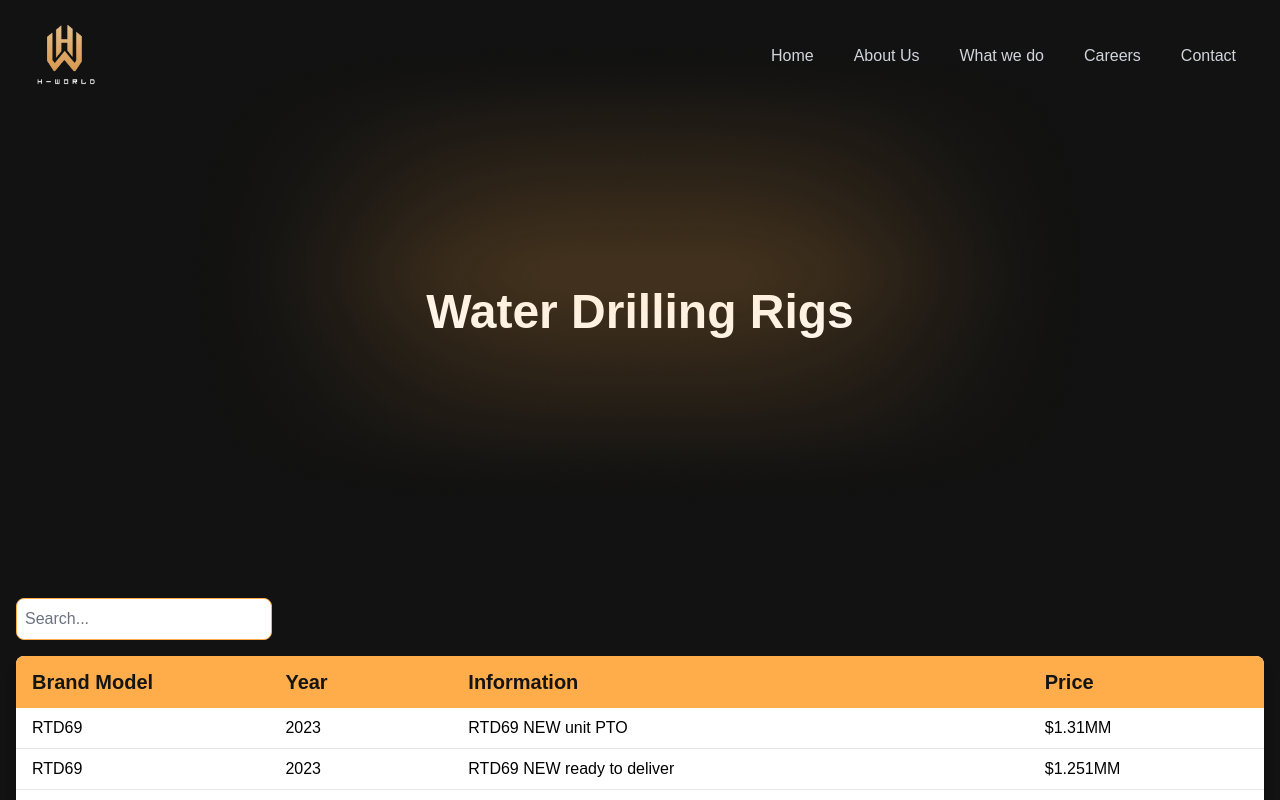
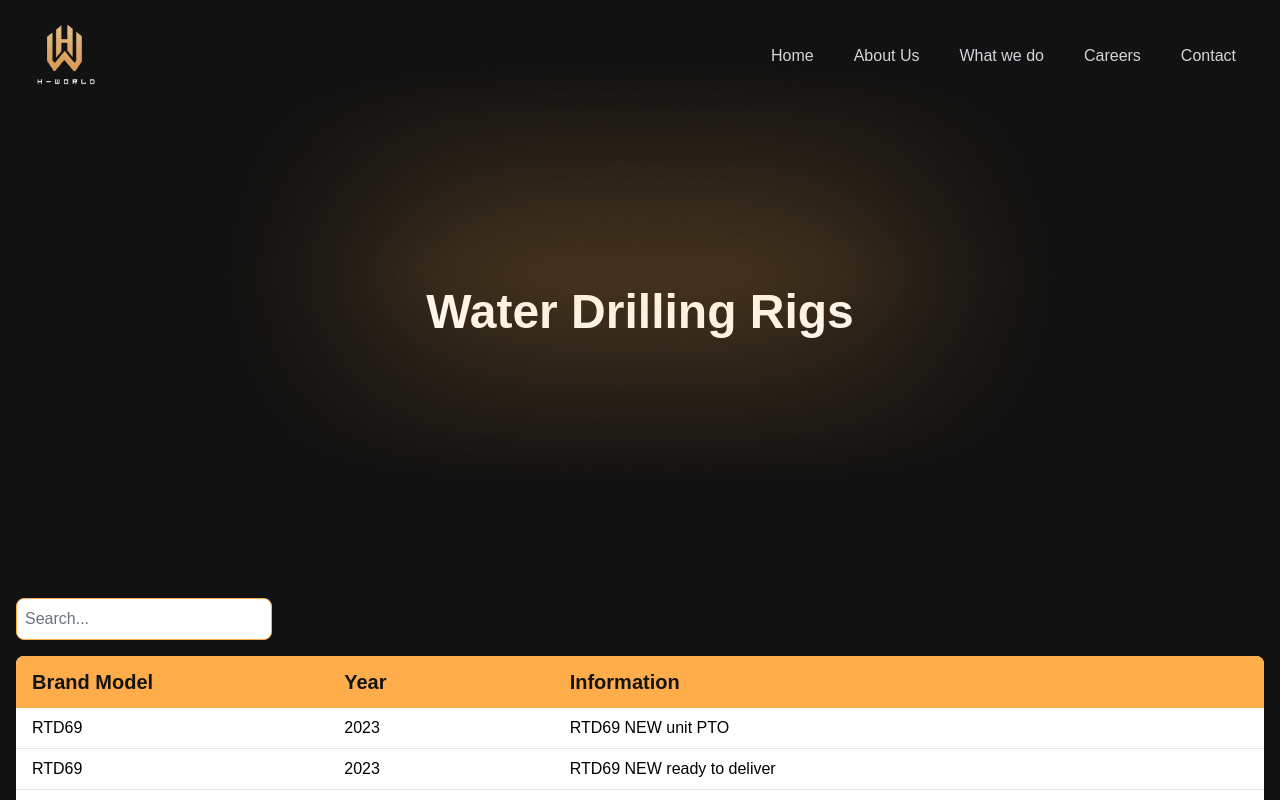
Before and after one commit to theophilus-hub/hworld, a Next.js app: page /marine/rigs/water in a window 1280 px wide. Shown: the top 800 px of the page. Built offline with nearby package versions, Linux system fonts and the light colour scheme.

Commit message:
removing price

```diff
--- a/app/marine/rigs/offshore/page.jsx
+++ b/app/marine/rigs/offshore/page.jsx
@@ -69,7 +69,6 @@ function Offshore() {
               <th className="py-3 px-4 text-left">Year</th>
               <th className="py-3 px-4 text-left">Type</th>
               <th className="py-3 px-4 text-left">Comments</th>
-              <th className="py-3 px-4 text-left">Price</th>
 
             </tr>
           </thead>
@@ -82,7 +81,7 @@ function Offshore() {
                 <td className="py-2 px-4">{row.year}</td>
                 <td className="py-2 px-4">{row.type}</td>
                 <td className="py-2 px-4">{row.comments}</td>
-                <td className="py-2 px-4">{row.price}</td>
+
 
               </tr>
             ))}
--- a/app/marine/rigs/water/page.jsx
+++ b/app/marine/rigs/water/page.jsx
@@ -121,7 +121,7 @@ function Water() {
               <th className="py-3 px-4 text-left">Brand Model</th>
               <th className="py-3 px-4 text-left">Year</th>
               <th className="py-3 px-4 text-left">Information</th>
-              <th className="py-3 px-4 text-left">Price</th>
+
             </tr>
           </thead>
           <tbody className="divide-y divide-gray-200">
@@ -133,7 +133,7 @@ function Water() {
                 <td className="py-2 px-4">{row.brandModel}</td>
                 <td className="py-2 px-4">{row.year}</td>
                 <td className="py-2 px-4">{row.information}</td>
-                <td className="py-2 px-4">{row.price}</td>
+
               </tr>
             ))}
           </tbody>
```
